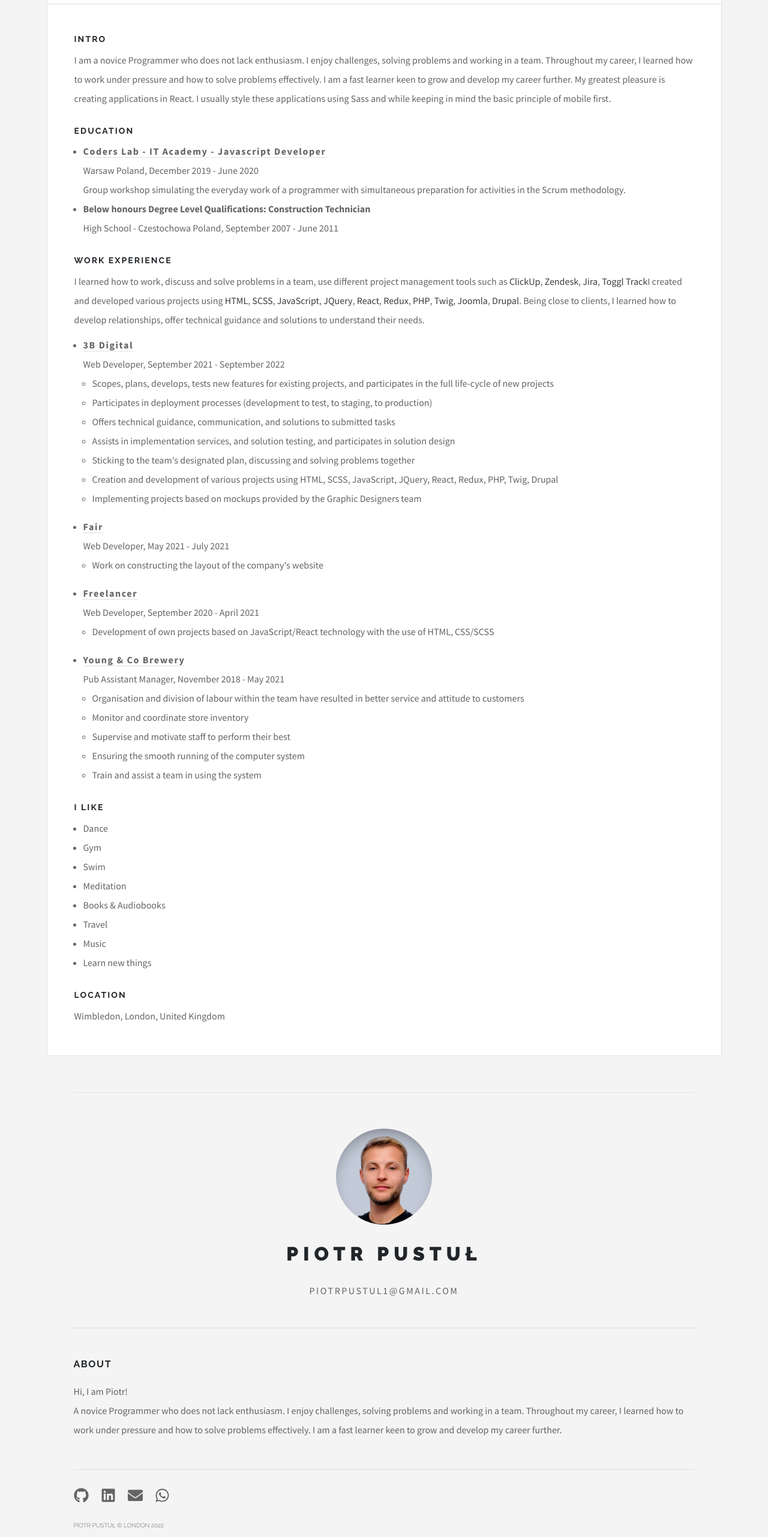
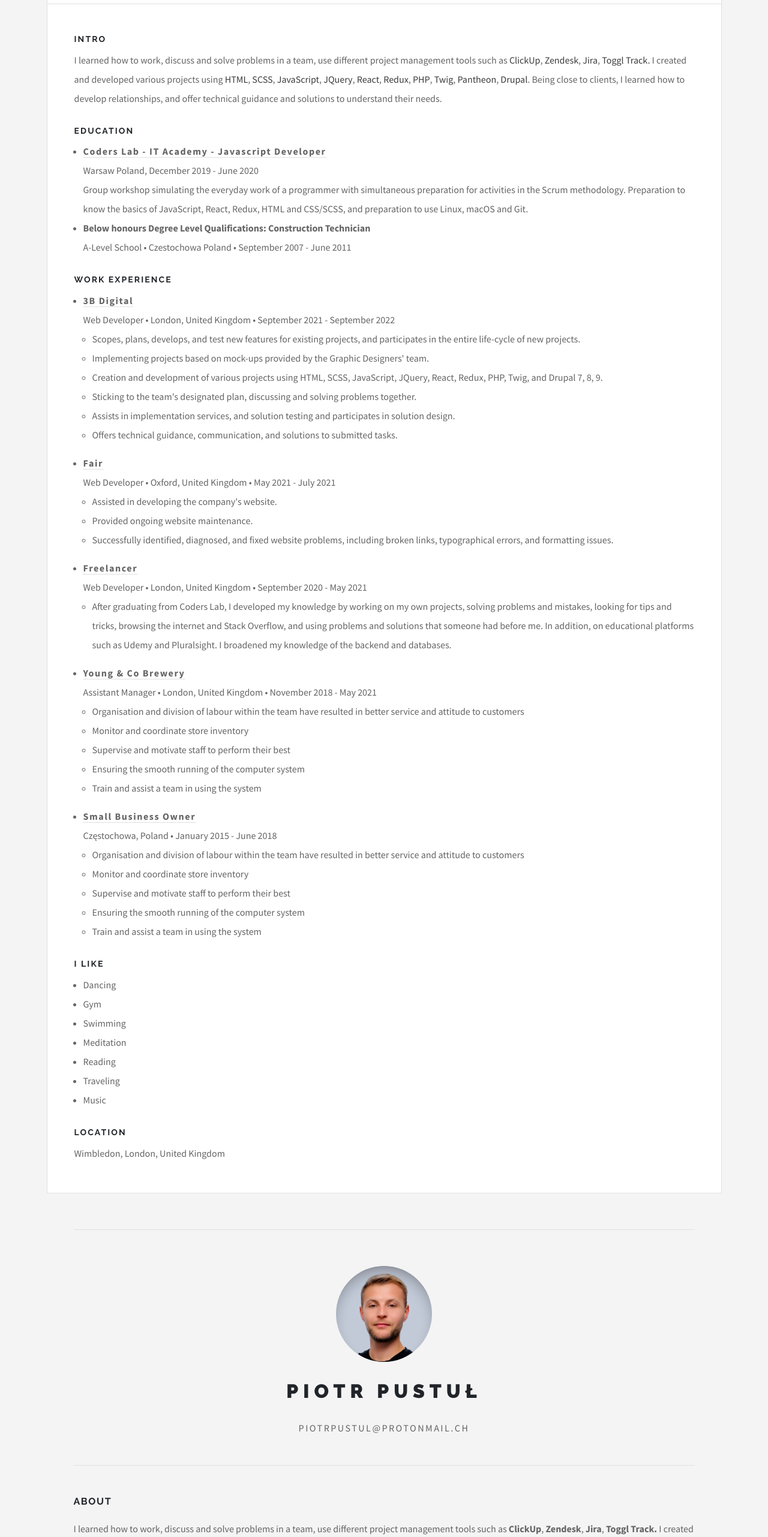
Before and after one commit to PiotrPustul/piotrpustul, a React (Create React App) app: page /about in a window 1280 px wide. Shown: the part 234-2797 px from the top of the page at 60% size. Built offline with nearby package versions, Linux system fonts and the light colour scheme.

Commit message:
updated package json, worked on links, and experience description

```diff
--- a/src/js/components/FooterIcons.js
+++ b/src/js/components/FooterIcons.js
@@ -7,22 +7,30 @@ const FooterIcons = () => {
   return (
     <ul className="icons">
       <li>
-        <a href="https://github.com/piotrpustul">
+        <a
+          href="https://github.com/piotrpustul"
+          rel="noreferrer"
+          target="_blank"
+        >
           <FaGithub size={25} />
         </a>
       </li>
       <li>
-        <a href="https://www.linkedin.com/in/piotr-pustul/">
+        <a
+          href="https://www.linkedin.com/in/piotr-pustul/"
+          rel="noreferrer"
+          target="_blank"
+        >
           <FaLinkedin size={25} />
         </a>
       </li>
       <li>
-        <a href="mailto:piotrpustul1@gmail.com">
+        <a href="mailto:piotrpustul@protonmail.ch">
           <FaEnvelope size={25} />
         </a>
       </li>
       <li>
-        <a href="https://wa.me/+447542384967">
+        <a href="https://wa.me/+447542384967" rel="noreferrer" target="_blank">
           <FaWhatsapp size={25} />
         </a>
       </li>
--- a/src/js/components/Sidebar.js
+++ b/src/js/components/Sidebar.js
@@ -11,22 +11,27 @@ const Sidebar = () => {
         </a>
         <h2>Piotr Pustuł</h2>
         <p>
-          <a href="mailto:piotrpustul1@gmail.com">piotrpustul1@gmail.com</a>
+          <a href="mailto:piotrpustul@protonmail.ch">
+            piotrpustul@protonmail.ch
+          </a>
         </p>
       </section>
 
       <section id="sidebar-about">
         <h2>About</h2>
         <p>
-          Hi, I am Piotr!
-          <br></br>A novice Programmer who does not lack enthusiasm. I enjoy
-          challenges, solving problems and working in a team. Throughout my
-          career, I learned how to work under pressure and how to solve problems
-          effectively. I am a fast learner keen to grow and develop my career
-          further.
+          I learned how to work, discuss and solve problems in a team, use
+          different project management tools such as
+          <span> ClickUp</span>,<span> Zendesk</span>, <span> Jira</span>,
+          <span> Toggl Track.</span> I created and developed various projects
+          using <span> HTML</span>,<span> SCSS</span>,<span> JavaScript</span>,
+          <span> JQuery</span>,<span> React</span>,<span> Redux</span>,
+          <span> PHP</span>,<span> Drupal</span>,<span> Twig</span>,
+          <span> Pantheon</span>, . Being close to clients, I learned how to
+          develop relationships, and offer technical guidance and solutions to
+          understand their needs.
         </p>
       </section>
-
       <Footer />
     </section>
   );
--- a/src/js/pages/About.js
+++ b/src/js/pages/About.js
@@ -8,20 +8,27 @@ const About = () => {
         <div className="main-section__about-container">
           <h3>Intro</h3>
           <p>
-            I am a novice Programmer who does not lack enthusiasm. I enjoy
-            challenges, solving problems and working in a team. Throughout my
-            career, I learned how to work under pressure and how to solve
-            problems effectively. I am a fast learner keen to grow and develop
-            my career further. My greatest pleasure is creating applications in
-            React. I usually style these applications using Sass and while
-            keeping in mind the basic principle of mobile first.
+            I learned how to work, discuss and solve problems in a team, use
+            different project management tools such as <span> ClickUp</span>,
+            <span> Zendesk</span>, <span> Jira</span>,
+            <span> Toggl Track. </span>I created and developed various projects
+            using <span> HTML</span>,<span> SCSS</span>,<span> JavaScript</span>
+            ,<span> JQuery</span>,<span> React</span>,<span> Redux</span>,
+            <span> PHP</span>,<span> Twig</span>,<span> Pantheon</span>,
+            <span> Drupal</span>. Being close to clients, I learned how to
+            develop relationships, and offer technical guidance and solutions to
+            understand their needs.
           </p>
         </div>
         <div className="main-section__about-container">
           <h3>Education</h3>
           <ul>
             <li>
-              <a href="https://coderslab.com/en">
+              <a
+                href="https://coderslab.com/en"
+                rel="noreferrer"
+                target="_blank"
+              >
                 <span>Coders Lab - IT Academy - Javascript Developer</span>
                 <br />
               </a>
@@ -29,6 +36,8 @@ const About = () => {
               <br />
               Group workshop simulating the everyday work of a programmer with
               simultaneous preparation for activities in the Scrum methodology.
+              Preparation to know the basics of JavaScript, React, Redux, HTML
+              and CSS/SCSS, and preparation to use Linux, macOS and Git.
             </li>
             <li>
               <span>
@@ -36,71 +45,62 @@ const About = () => {
                 Technician
               </span>
               <br />
-              High School - Czestochowa Poland, September 2007 - June 2011
+              A-Level School • Czestochowa Poland • September 2007 - June 2011
             </li>
           </ul>
         </div>
         <div className="main-section__about-container">
           <h3>Work Experience</h3>
-          <p>
-            I learned how to work, discuss and solve problems in a team, use
-            different project management tools such as <span> ClickUp</span>,
-            <span> Zendesk</span>, <span> Jira</span>, <span> Toggl Track</span>
-            I created and developed various projects using <span> HTML</span>,
-            <span> SCSS</span>,<span> JavaScript</span>,<span> JQuery</span>,
-            <span> React</span>,<span> Redux</span>,<span> PHP</span>,
-            <span> Twig</span>,<span> Joomla</span>,<span> Drupal</span>. Being
-            close to clients, I learned how to develop relationships, offer
-            technical guidance and solutions to understand their needs.
-          </p>
           <ul>
             <li>
-              <a href="https://www.3bweb.com/">
+              <a href="https://www.3bweb.com/" rel="noreferrer" target="_blank">
                 <span>3B Digital</span>
               </a>
               <br />
-              Web Developer, September 2021 - September 2022
+              Web Developer • London, United Kingdom • September 2021 -
+              September 2022
               <ul>
                 <li>
-                  Scopes, plans, develops, tests new features for existing
-                  projects, and participates in the full life-cycle of new
-                  projects
+                  Scopes, plans, develops, and test new features for existing
+                  projects, and participates in the entire life-cycle of new
+                  projects.
                 </li>
                 <li>
-                  Participates in deployment processes (development to test, to
-                  staging, to production)
+                  Implementing projects based on mock-ups provided by the
+                  Graphic Designers' team.
+                </li>
+                <li>
+                  Creation and development of various projects using HTML, SCSS,
+                  JavaScript, JQuery, React, Redux, PHP, Twig, and Drupal 7, 8,
+                  9.
+                </li>
+                <li>
+                  Sticking to the team's designated plan, discussing and solving
+                  problems together.
+                </li>
+                <li>
+                  Assists in implementation services, and solution testing and
+                  participates in solution design.
                 </li>
                 <li>
                   Offers technical guidance, communication, and solutions to
-                  submitted tasks
-                </li>
-                <li>
-                  Assists in implementation services, and solution testing, and
-                  participates in solution design
-                </li>
-                <li>
-                  Sticking to the team's designated plan, discussing and solving
-                  problems together
-                </li>
-                <li>
-                  Creation and development of various projects using HTML, SCSS,
-                  JavaScript, JQuery, React, Redux, PHP, Twig, Drupal
-                </li>
-                <li>
-                  Implementing projects based on mockups provided by the Graphic
-                  Designers team
+                  submitted tasks.
                 </li>
               </ul>
             </li>
             <li>
-              <a href="https://hellofair.io/">
+              <a href="https://hellofair.io/" rel="noreferrer" target="_blank">
                 <span>Fair</span>
               </a>
               <br />
-              Web Developer, May 2021 - July 2021
+              Web Developer • Oxford, United Kingdom • May 2021 - July 2021
               <ul>
+                <li>Assisted in developing the company's website.</li>
+                <li>Provided ongoing website maintenance.</li>
                 <li>
-                  Work on constructing the layout of the company's website
+                  Successfully identified, diagnosed, and fixed website
+                  problems, including broken links, typographical errors, and
+                  formatting issues.
                 </li>
               </ul>
             </li>
@@ -108,20 +108,47 @@ const About = () => {
               <a href="/">
                 <span>Freelancer</span> <br />
               </a>
-              Web Developer, September 2020 - April 2021
+              Web Developer • London, United Kingdom • September 2020 - May 2021
               <ul>
                 <li>
-                  Development of own projects based on JavaScript/React
-                  technology with the use of HTML, CSS/SCSS
+                  After graduating from Coders Lab, I developed my knowledge by
+                  working on my own projects, solving problems and mistakes,
+                  looking for tips and tricks, browsing the internet and Stack
+                  Overflow, and using problems and solutions that someone had
+                  before me. In addition, on educational platforms such as Udemy
+                  and Pluralsight. I broadened my knowledge of the backend and
+                  databases.
                 </li>
               </ul>
             </li>
             <li>
-              <a href="https://www.youngs.co.uk/">
+              <a
+                href="https://www.youngs.co.uk/"
+                rel="noreferrer"
+                target="_blank"
+              >
                 <span>Young & Co Brewery </span>
                 <br />
               </a>
-              Pub Assistant Manager, November 2018 - May 2021
+              Assistant Manager • London, United Kingdom • November 2018 - May
+              2021
+              <ul>
+                <li>
+                  Organisation and division of labour within the team have
+                  resulted in better service and attitude to customers
+                </li>
+                <li>Monitor and coordinate store inventory</li>
+                <li>Supervise and motivate staff to perform their best</li>
+                <li>Ensuring the smooth running of the computer system</li>
+                <li>Train and assist a team in using the system</li>
+              </ul>
+            </li>
+            <li>
+              <a href="/">
+                <span>Small Business Owner</span>
+                <br></br>
+              </a>
+              Częstochowa, Poland • January 2015 - June 2018
               <ul>
                 <li>
                   Organisation and division of labour within the team have
@@ -138,14 +165,13 @@ const About = () => {
         <div className="main-section__about-container">
           <h3>I Like</h3>
           <ul>
-            <li>Dance</li>
+            <li>Dancing</li>
             <li>Gym</li>
-            <li>Swim</li>
+            <li>Swimming</li>
             <li>Meditation</li>
-            <li>Books & Audiobooks</li>
-            <li>Travel</li>
+            <li>Reading</li>
+            <li>Traveling</li>
             <li>Music</li>
-            <li>Learn new things</li>
           </ul>
         </div>
         <div className="main-section__about-container">
--- a/src/js/pages/Contact.js
+++ b/src/js/pages/Contact.js
@@ -8,8 +8,8 @@ const Contact = () => {
       </div>
       <div className="main-section__context">
         <p>Feel free to get in touch. You can email me at:</p>
-        <a href="mailto:piotrpustul1@gmail.com">
-          <span>Piotrpustul1@gmail.com</span>
+        <a href="mailto:piotrpustul@protonmail.ch">
+          <span>Piotrpustul@protonmail.ch</span>
         </a>
         <FooterIcons />
       </div>
--- a/src/scss/_sidebar.scss
+++ b/src/scss/_sidebar.scss
@@ -59,6 +59,10 @@
       color: $text-color;
       font-size: 1.4rem;
       margin-bottom: 3rem;
+
+      span {
+        font-weight: bold;
+      }
     }
   }
 }
```
Also changed, not shown: src/js/components/Project.js (+12 -3 lines), 1 other file (tests, documents, lock files or other folders).
